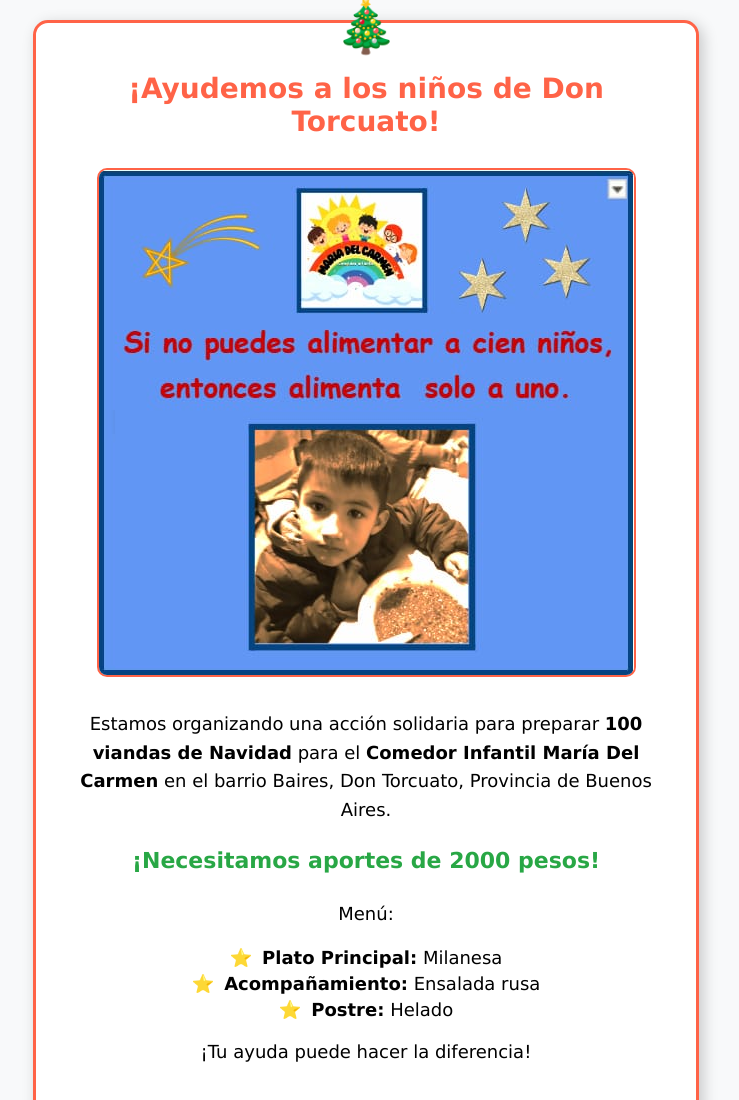
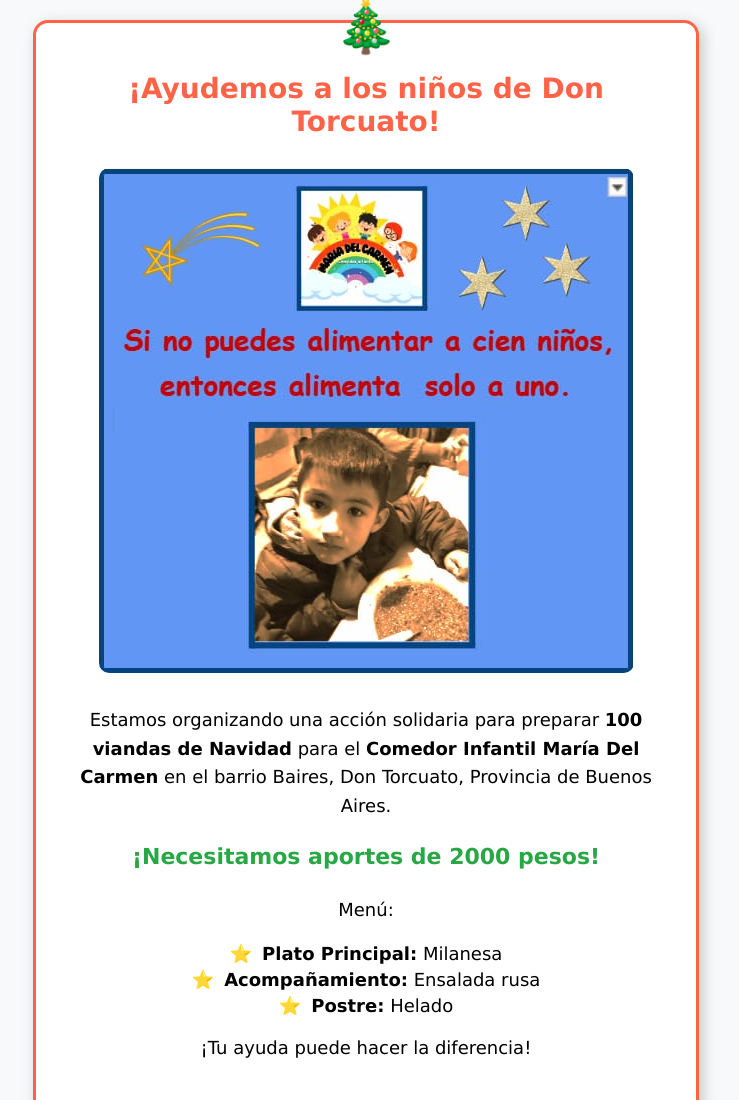
Before and after one commit to sebasfavaron/comedor-navidad, a website: page index.html in a window 1280 px wide. Shown: the top 1100 px of the page, without its empty margins (274-1013 px from the left). Drawn offline with Linux system fonts and the light colour scheme.

Commit message:
remove a border

```diff
--- a/index.html
+++ b/index.html
@@ -136,7 +136,7 @@
 <body>
   <div class="container">
     <h1>¡Ayudemos a los niños de Don Torcuato!</h1>
-    <img src="slide.jpeg" alt="Imagen de la acción solidaria">
+    <img src="slide.jpeg" alt="Imagen de la acción solidaria" style='border: none;'>
     <p>Estamos organizando una acción solidaria para preparar <strong>100 viandas de Navidad</strong> para el
       <strong>Comedor Infantil María Del Carmen</strong> en el barrio Baires, Don Torcuato, Provincia de Buenos Aires.
     </p>
```
